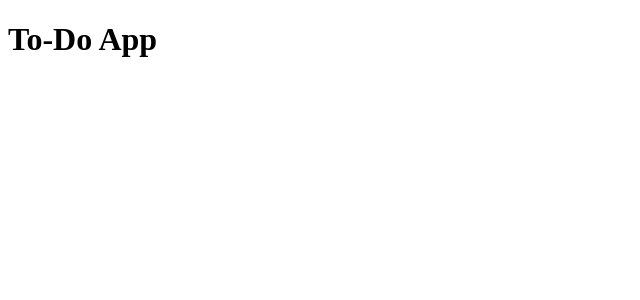
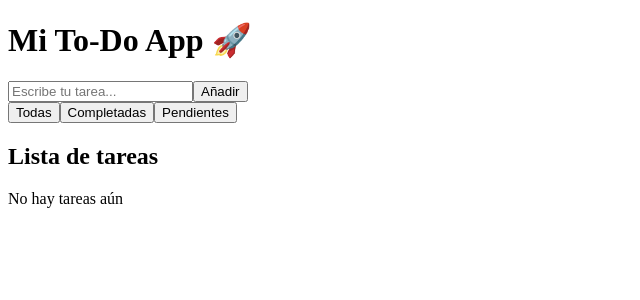
Before and after one commit to Gabriel-Karajallo/To-Do-App, a React (Vite) app: page / in a window 1280 px wide. Shown: the top 300 px of the page, without its empty margins (0-640 px from the left). Built offline with nearby package versions, Linux system fonts and the light colour scheme.

Commit message:
Lógica del proyecto

```diff
--- a/package.json
+++ b/package.json
@@ -18,10 +18,13 @@
     "@types/react": "^19.1.13",
     "@types/react-dom": "^19.1.9",
     "@vitejs/plugin-react": "^5.0.2",
+    "autoprefixer": "^10.4.21",
     "eslint": "^9.35.0",
     "eslint-plugin-react-hooks": "^5.2.0",
     "eslint-plugin-react-refresh": "^0.4.20",
     "globals": "^16.4.0",
+    "postcss": "^8.5.6",
+    "tailwindcss": "^4.1.13",
     "typescript": "~5.8.3",
     "typescript-eslint": "^8.43.0",
     "vite": "^7.1.6"
--- a/src/App.tsx
+++ b/src/App.tsx
@@ -1,12 +1,72 @@
+import { useState, useEffect } from "react"
+import TodoForm from "./Components/TodoForm"
+import TodoList from "./Components/TodoList"
+import type { Todo } from "./Types/todo"
+
+export default function App() {
+  // #region Declaraciones hook de estado
+  const [todos, setTodos] = useState<Todo[]>(() => {
+  const savedTodos = localStorage.getItem("todos")
+  return savedTodos ? JSON.parse(savedTodos) : []
+})
+  const [filter, setFilter] = useState<Filter>("all")
+  // #endregion
+
+  // #region Añadir una nueva tarea
+  const addTodo = (text: string) => {
+    const newTodo: Todo = {
+      id: Date.now(),    // Usamos la fecha actual como ID único
+      text,
+      completed: false
+    }
+    setTodos([...todos, newTodo]) // Añadimos la nueva tarea al array
+  }
+  // #endregion
+
+  const toggleTodo = (id: number) => {
+    setTodos(
+      todos.map((todo) =>
+        todo.id === id ? { ...todo, completed: !todo.completed } : todo
+      )
+    )
+  }
+
+  const deleteTodo = (id: number) => {
+    setTodos(todos.filter((todo) => todo.id !== id))
+  }
+
+  // #region Estado de filtro
+  type Filter = "all" | "completed" | "pending"
+
+  const filteredTodos = todos.filter((todo) => {
+    if (filter === "all") return true
+    if (filter === "completed") return todo.completed
+    if (filter === "pending") return !todo.completed
+   return true
+  })
+
+  // #endregion
+
+  useEffect(() => {
+  localStorage.setItem("todos", JSON.stringify(todos))
+}, [todos])
 
 
-function App() {
-
   return (
-    <>
-      <h1>To-Do App</h1>
-    </>
-  )
+    <div>
+      <h1>Mi To-Do App 🚀</h1>
+      <TodoForm onAddTodo={addTodo} /> {/* Pasamos la función como prop */}
+      <div>
+        <button onClick={() => setFilter("all")}>Todas</button>
+        <button onClick={() => setFilter("completed")}>Completadas</button>
+        <button onClick={() => setFilter("pending")}>Pendientes</button>
+      </div>
+      <TodoList
+        todos={filteredTodos}
+        onToggleTodo={toggleTodo}
+        onDeleteTodo={deleteTodo}
+      />
+      {/* Pasamos el array de tareas */}
+    </div>
+  );
 }
-
-export default App
--- /dev/null
+++ b/src/Components/TodoForm.tsx
@@ -0,0 +1,30 @@
+import { useState } from "react"
+
+
+interface TodoFormProps {
+    onAddTodo: (text: string) => void
+}
+
+export default function TodoForm({ onAddTodo }: TodoFormProps) {
+  const [text, setText] = useState("") // Estado local para el input
+
+  const handleSubmit = (e: React.FormEvent) => {
+    e.preventDefault() // Evita que la página se recargue al enviar el formulario
+    if (text.trim() === "") return // No añadimos tareas vacías
+    console.log("Nueva tarea:", text) // Por ahora solo mostramos el texto
+    onAddTodo(text) // Llamamos a la función que viene de App.tsx
+    setText("") // Limpiamos el input después de enviar
+  }
+
+  return (
+    <form onSubmit={handleSubmit}>
+      <input
+        type="text"
+        value={text}            // Conecta el input con el estado local
+        onChange={(e) => setText(e.target.value)} // Actualiza el estado al escribir
+        placeholder="Escribe tu tarea..."
+      />
+      <button type="submit">Añadir</button>
+    </form>
+  )
+}
--- /dev/null
+++ b/src/Components/TodoItem.tsx
@@ -0,0 +1,19 @@
+import type { Todo } from "../Types/todo"
+
+interface TodoItemProps {
+  todo: Todo
+  onToggle: () => void
+  onDelete: () => void
+}
+
+export default function TodoItem({ todo, onToggle, onDelete }: TodoItemProps) {
+  return (
+    <div>
+      <input type="checkbox" checked={todo.completed} onChange={onToggle} />
+      <span style={{ textDecoration: todo.completed ? "line-through" : "none" }}>
+        {todo.text}
+      </span>
+      <button onClick={onDelete}>Eliminar</button>
+    </div>
+  )
+}
--- /dev/null
+++ b/src/Components/TodoList.tsx
@@ -0,0 +1,28 @@
+import TodoItem from "./TodoItem"
+import type { Todo } from "../Types/todo"
+
+interface TodoListProps {
+  todos: Todo[]
+  onToggleTodo: (id: number) => void
+  onDeleteTodo: (id: number) => void
+}
+
+export default function TodoList({ todos, onToggleTodo, onDeleteTodo }: TodoListProps) {
+  return (
+    <div>
+      <h2>Lista de tareas</h2>
+      {todos.length === 0 ? (
+        <p>No hay tareas aún</p>
+      ) : (
+        todos.map((todo) => (
+          <TodoItem
+            key={todo.id}
+            todo={todo}
+            onToggle={() => onToggleTodo(todo.id)}
+            onDelete={() => onDeleteTodo(todo.id)}
+          />
+        ))
+      )}
+    </div>
+  )
+}
--- /dev/null
+++ b/src/Types/todo.ts
@@ -0,0 +1,6 @@
+// Definimos una interfaz para representar cómo debe lucir un "To-Do" en nuestra app
+export interface Todo {
+  id: number        // identificador único de la tarea
+  text: string      // el texto o descripción de la tarea
+  completed: boolean // indica si la tarea está completada (true) o no (false)
+}
```
Also changed, not shown: src/Hooks/UseTodos.ts (added), src/Styles/app.css (added), src/Styles/todo.css (added), 1 other file (tests, documents, lock files or other folders).
